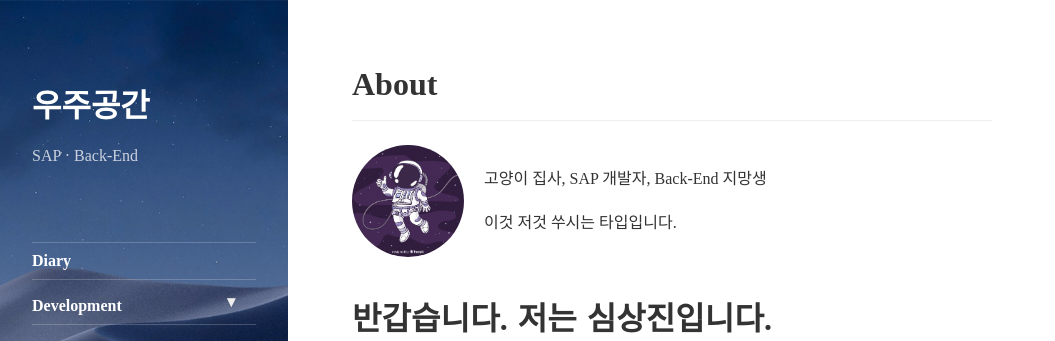
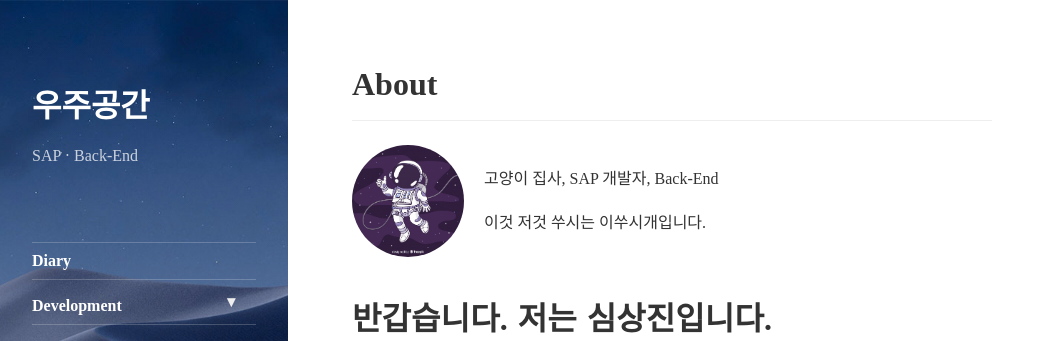
Before and after one commit to samjinxx/samjinxx.github.io, a Jekyll site: the page built from about.md, in a window 1280 px wide and 900 px high. Shown: the top 341 px of the window, without its empty margins (0-1055 px from the left). Built offline with Jekyll 4.4.1, drawn with Linux system fonts in a browser that asks for light colours; nearby versions of some CDN libraries.

Commit message:
Update authors.yml

```diff
--- a/_data/authors.yml
+++ b/_data/authors.yml
@@ -8,9 +8,9 @@ samslow:
   # Used at the bottom of each page and at the top of the `about` layout
   # Markdown enabled, can use multiple paragraphs (enabled by `|`)
   about: |+
-    고양이 집사, SAP 개발자, Back-End 지망생
+    고양이 집사, SAP 개발자, Back-End
 
-    이것 저것 쑤시는 타입입니다.
+    이것 저것 쑤시는 이쑤시개입니다.
 
   # This photo will be used in the about section
   picture:
```
